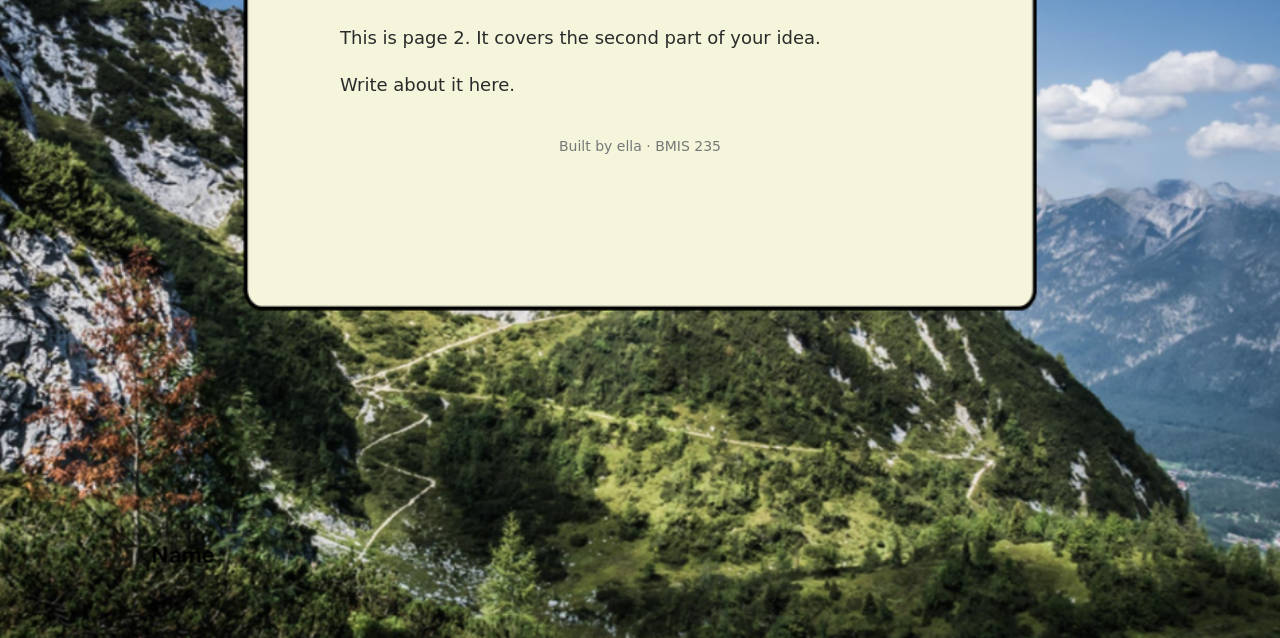
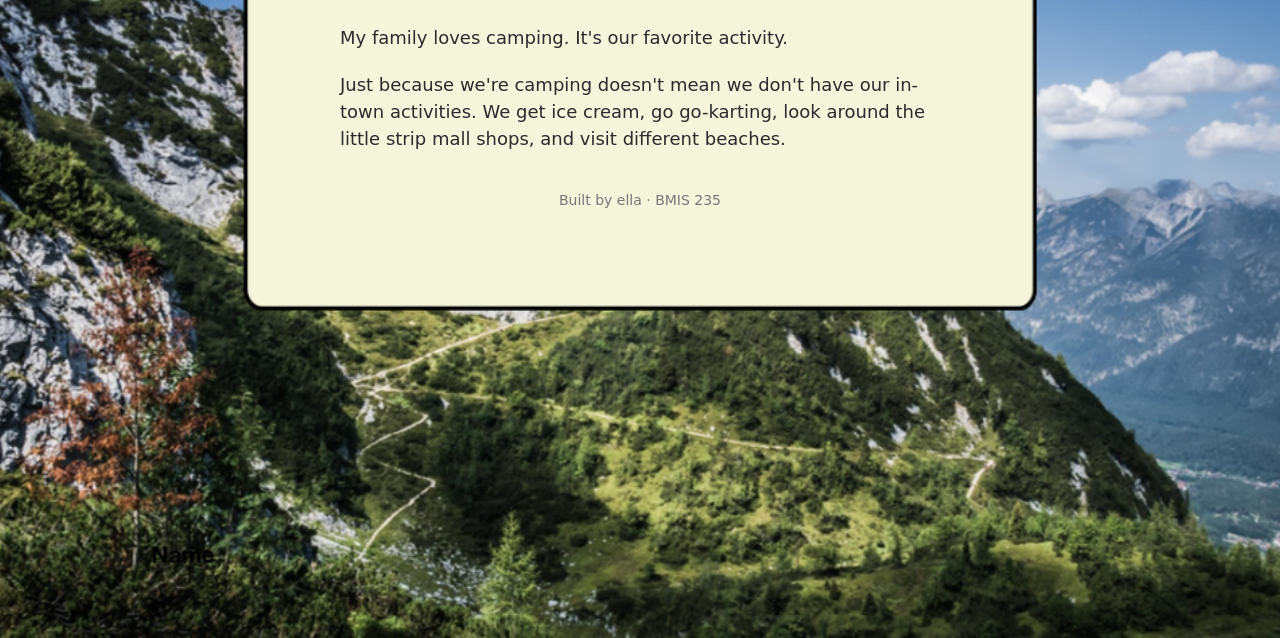
Before and after one commit to efirth/bmis235-html-3, a plain HTML site: page ocean.html in a window 1280 px wide. Shown: the part 162-800 px from the top of the page. Drawn offline with Linux system fonts and the light colour scheme.

Commit message:
Update ocean.html with camping details
Added personal camping experiences to the ocean page.

```diff
--- a/ocean.html
+++ b/ocean.html
@@ -29,8 +29,8 @@
 </nav>
 
 <h1>Ocean</h1>
-<p>This is page 2. It covers the second part of your idea.</p>
-<p>Write about it here.</p>
+<p>My family loves camping. It's our favorite activity.</p>
+<p> Just because we're camping doesn't mean we don't have our in-town activities. We get ice cream, go go-karting, look around the little strip mall shops, and visit different beaches.</p>
 
 <!-- Footer: fill in your name -->
 <footer>Built by ella &middot; BMIS 235</footer>
```
